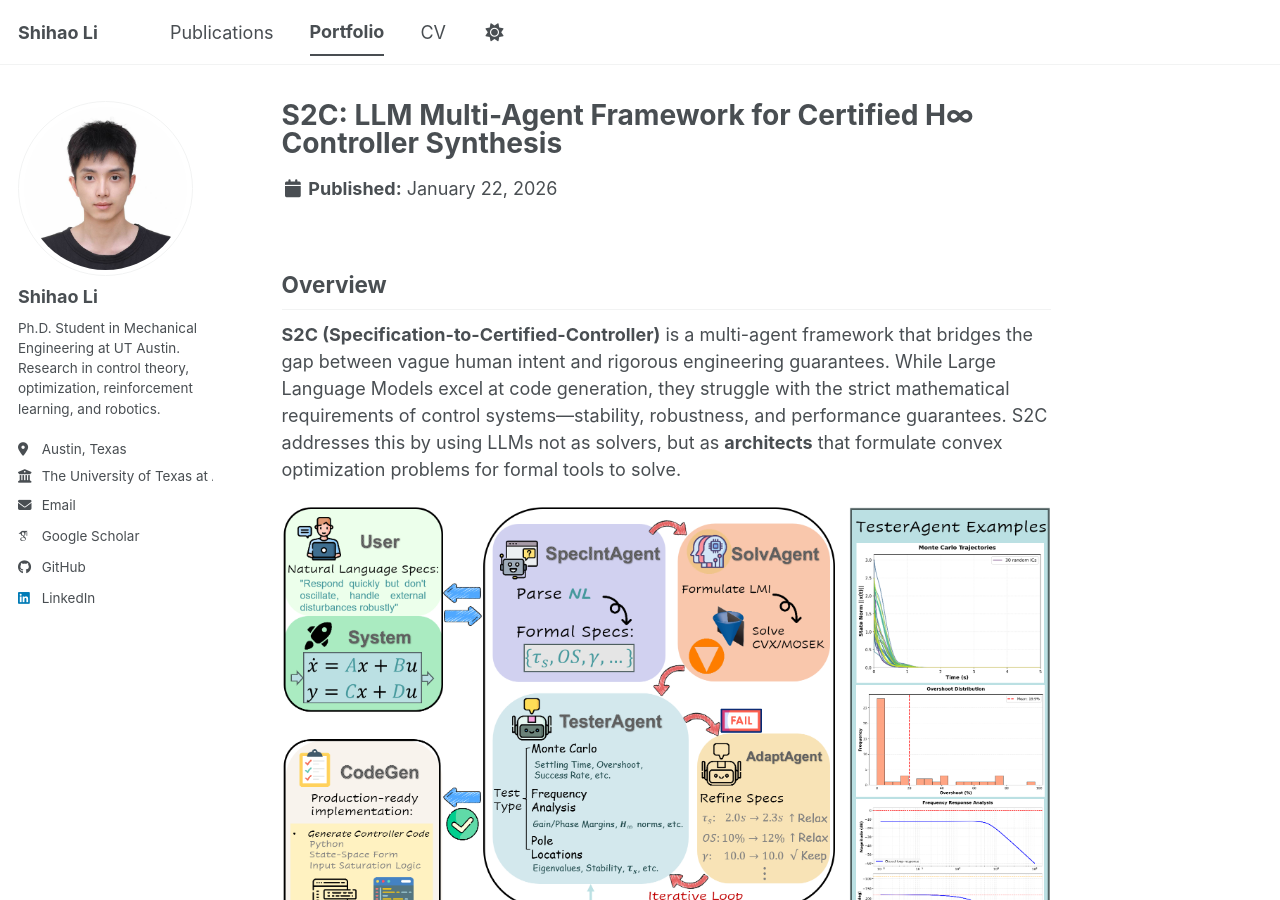
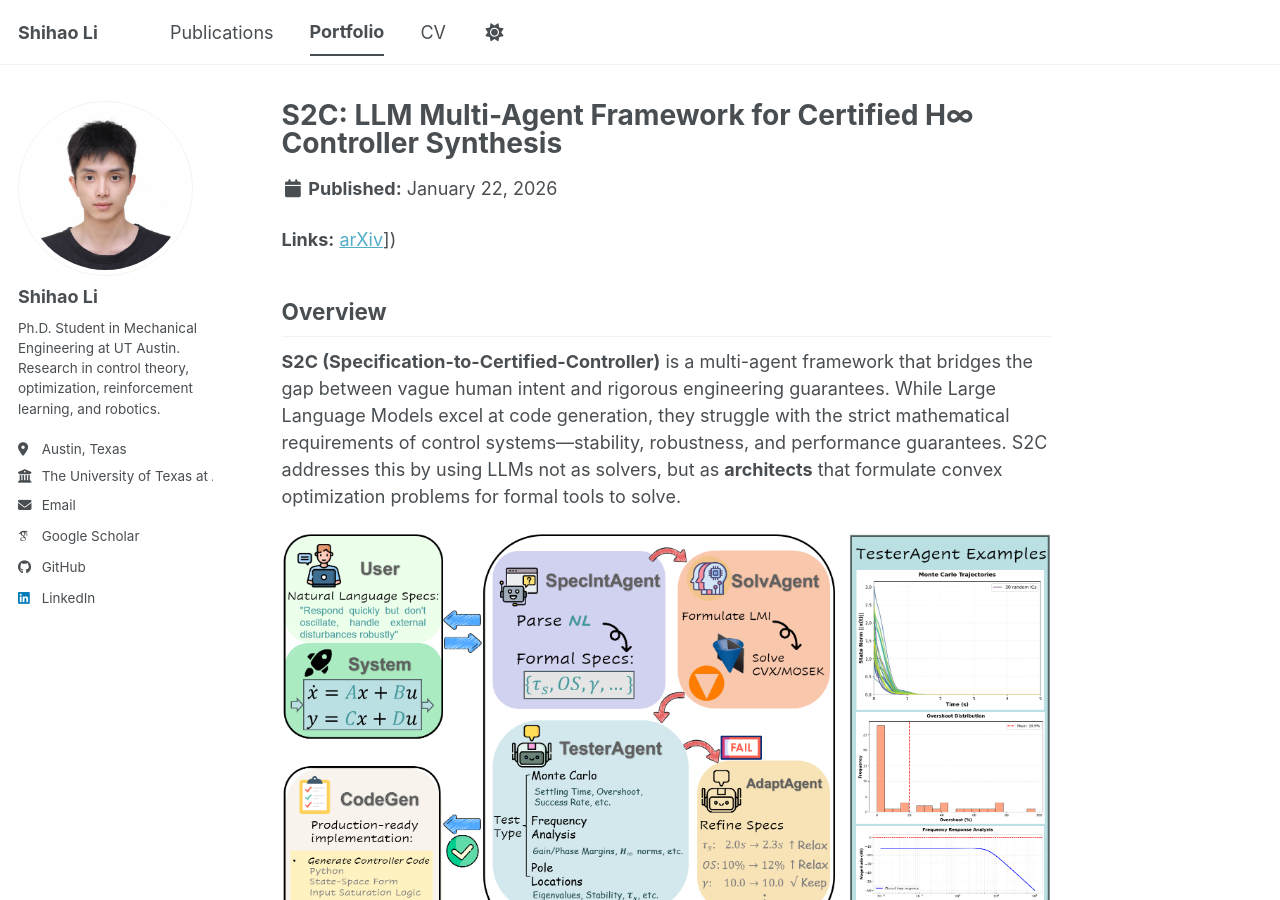
Before and after one commit to SheeHow/sheehow.github.io, a Jekyll site: the page built from _portfolio/llm-control-synthesis.md, in a window 1280 px wide and 900 px high. Built offline with Jekyll 4.4.1, drawn with Linux system fonts in a browser that asks for light colours; some web fonts are replaced; a script bundle is joined from its source files by our own code; library files that are not in the unit come from our copies.

Commit message:
Update llm-control-synthesis.md

```diff
--- a/_portfolio/llm-control-synthesis.md
+++ b/_portfolio/llm-control-synthesis.md
@@ -6,6 +6,8 @@ collection: portfolio
 header:
   teaser: images/s2c-teaser.png
 ---
+
+**Links:** [arXiv]([https://arxiv.org/abs/2511.07894)])
 
 ## Overview
 
```
